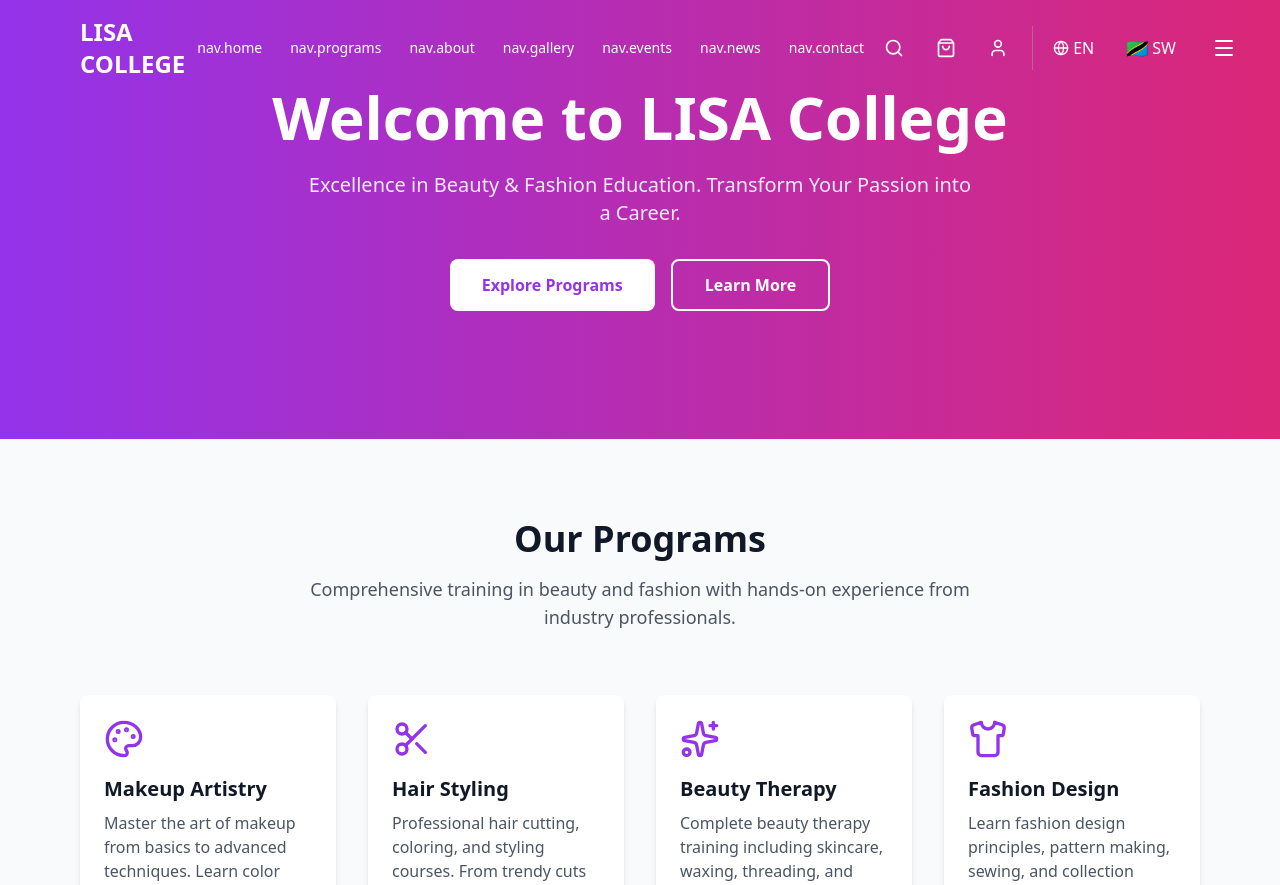
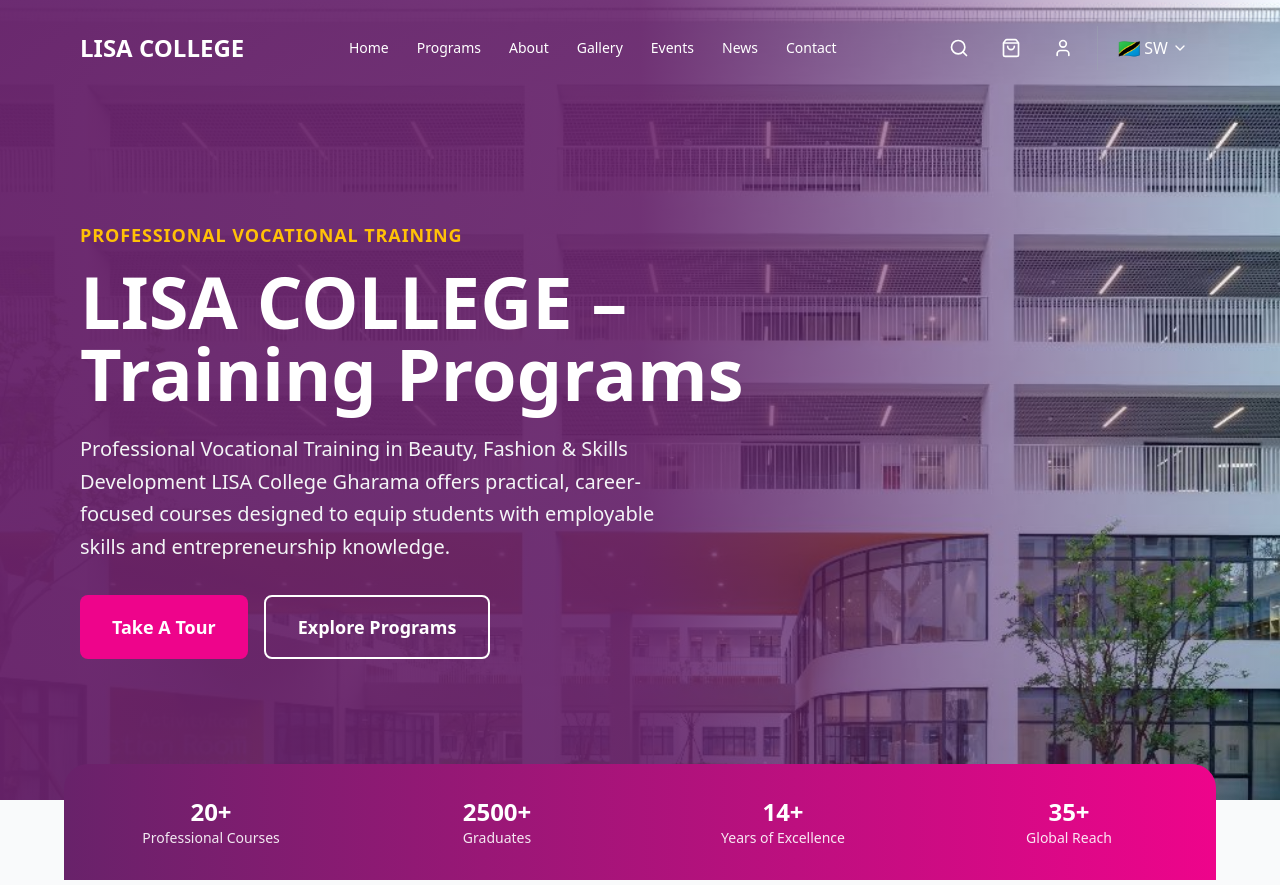
Before and after one commit to msetitech/lisacollege, a React app in the folder frontend/: page / in a window 1280 px wide. Shown: the top 885 px of the page. Built offline with nearby package versions, Linux system fonts and the light colour scheme; the HTML template or start-up script is replaced by a standard one.

Commit message:
fixing the conten of the colegers landing page

```diff
--- a/frontend/src/App.jsx
+++ b/frontend/src/App.jsx
@@ -1,9 +1,12 @@
+import { I18nextProvider } from "react-i18next";
+import i18n from "./i18n/i18n";
 import Navbar from "./components/Layout/Navbar";
 import Footer from "./components/Layout/Footer";
 import Home from "./pages/Home";
 
 function App() {
 	return (
+		<I18nextProvider i18n={i18n}>
 			<div className="min-h-screen bg-gray-50 flex flex-col">
 				{/* Navigation */}
 				<Navbar />
@@ -16,6 +19,7 @@ function App() {
 				{/* Footer */}
 				<Footer />
 			</div>
+		</I18nextProvider>
 	);
 }
 
--- a/frontend/src/components/Layout/Navbar.jsx
+++ b/frontend/src/components/Layout/Navbar.jsx
@@ -1,11 +1,20 @@
 import { useState, useEffect } from "react";
-import { Menu, X, Search, ShoppingBag, User, Globe } from "lucide-react";
+import {
+	Menu,
+	X,
+	Search,
+	ShoppingBag,
+	User,
+	Globe,
+	ChevronDown,
+} from "lucide-react";
 import { useTranslation } from "react-i18next";
 import { useLanguage } from "../../hooks/useLanguage";
 
 export default function Navbar() {
 	const [isScrolled, setIsScrolled] = useState(false);
 	const [isMobileMenuOpen, setIsMobileMenuOpen] = useState(false);
+	const [isLanguageDropdownOpen, setIsLanguageDropdownOpen] = useState(false);
 	const { t } = useTranslation();
 	const { changeLanguage, currentLanguage } = useLanguage();
 
@@ -88,37 +97,78 @@ export default function Navbar() {
 							<User size={20} />
 						</button>
 
-						{/* Language Switcher */}
-						<div className="flex items-center space-x-2 ml-2 pl-2 border-l border-gray-400 border-opacity-50">
+						{/* Language Dropdown */}
+						<div className="relative ml-2 pl-2 border-l border-gray-400 border-opacity-50">
 							<button
-								onClick={() => changeLanguage("en")}
+								onClick={() =>
+									setIsLanguageDropdownOpen(!isLanguageDropdownOpen)
+								}
 								className={`px-3 py-2 rounded-lg font-medium transition-colors flex items-center space-x-1 ${
+									isScrolled
+										? "text-gray-700 hover:bg-gray-100"
+										: "text-white hover:bg-white hover:bg-opacity-10"
+								}`}>
+								{currentLanguage === "en" ? (
+									<>
+										<Globe size={16} />
+										<span>EN</span>
+									</>
+								) : (
+									<>
+										<span className="text-lg">🇹🇿</span>
+										<span>SW</span>
+									</>
+								)}
+								<ChevronDown size={16} />
+							</button>
+
+							{/* Dropdown Menu */}
+							{isLanguageDropdownOpen && (
+								<div
+									className={`absolute right-0 mt-2 w-40 rounded-lg shadow-lg z-50 ${
+										isScrolled ? "bg-white" : "bg-gray-900"
+									}`}>
+									<button
+										onClick={() => {
+											changeLanguage("en");
+											setIsLanguageDropdownOpen(false);
+										}}
+										className={`w-full text-left px-4 py-3 flex items-center space-x-2 transition-colors ${
 											currentLanguage === "en"
 												? isScrolled
 													? "bg-purple-100 text-purple-700"
-											: "bg-white bg-opacity-20 text-white"
+													: "bg-purple-700 text-white"
 												: isScrolled
 													? "text-gray-700 hover:bg-gray-100"
-											: "text-white hover:bg-white hover:bg-opacity-10"
+													: "text-white hover:bg-gray-800"
 										}`}>
-								<Globe size={16} />
-								<span>EN</span>
+										<Globe size={18} />
+										<span className="font-medium">English</span>
 									</button>
 									<button
-								onClick={() => changeLanguage("sw")}
-								className={`px-3 py-2 rounded-lg font-medium transition-colors flex items-center space-x-1 ${
+										onClick={() => {
+											changeLanguage("sw");
+											setIsLanguageDropdownOpen(false);
+										}}
+										className={`w-full text-left px-4 py-3 flex items-center space-x-2 transition-colors border-t ${
 											currentLanguage === "sw"
 												? isScrolled
-											? "bg-purple-100 text-purple-700"
-											: "bg-white bg-opacity-20 text-white"
+													? "bg-purple-100 text-purple-700 border-purple-200"
+													: "bg-purple-700 text-white border-purple-600"
 												: isScrolled
-											? "text-gray-700 hover:bg-gray-100"
-											: "text-white hover:bg-white hover:bg-opacity-10"
+													? "text-gray-700 hover:bg-gray-100 border-gray-200"
+													: "text-white hover:bg-gray-800 border-gray-700"
 										}`}>
 										<span className="text-lg">🇹🇿</span>
-								<span>SW</span>
+										<span className="font-medium">Swahili</span>
 									</button>
 								</div>
+							)}
+						</div>
+					</div>
+
+					{/* Mobile Menu Button */}
+					<div className="md:hidden">
 						<button
 							onClick={() => setIsMobileMenuOpen(!isMobileMenuOpen)}
 							className={`p-2 rounded-lg transition-colors ${
@@ -139,7 +189,7 @@ export default function Navbar() {
 						}`}>
 						{navLinks.map((link) => (
 							<a
-								key={link.label}
+								key={link.key}
 								href={link.href}
 								className={`block px-3 py-2 rounded-md text-base font-medium transition-colors ${
 									isScrolled
@@ -149,6 +199,77 @@ export default function Navbar() {
 								{link.label}
 							</a>
 						))}
+						{/* Mobile Language Dropdown */}
+						<div className="px-3 py-4 border-t mt-4 border-gray-400 border-opacity-50">
+							<button
+								onClick={() =>
+									setIsLanguageDropdownOpen(!isLanguageDropdownOpen)
+								}
+								className={`w-full px-4 py-2 rounded-lg font-medium transition-colors flex items-center justify-between ${
+									isScrolled
+										? "text-gray-700 hover:bg-gray-100"
+										: "text-white hover:bg-white hover:bg-opacity-10"
+								}`}>
+								<div className="flex items-center space-x-2">
+									{currentLanguage === "en" ? (
+										<>
+											<Globe size={18} />
+											<span>English</span>
+										</>
+									) : (
+										<>
+											<span className="text-lg">🇹🇿</span>
+											<span>Swahili</span>
+										</>
+									)}
+								</div>
+								<ChevronDown
+									size={16}
+									className={`transition-transform ${isLanguageDropdownOpen ? "rotate-180" : ""}`}
+								/>
+							</button>
+
+							{/* Mobile Dropdown Menu */}
+							{isLanguageDropdownOpen && (
+								<div
+									className={`mt-2 rounded-lg overflow-hidden ${isScrolled ? "bg-gray-50" : "bg-gray-800"}`}>
+									<button
+										onClick={() => {
+											changeLanguage("en");
+											setIsLanguageDropdownOpen(false);
+										}}
+										className={`w-full text-left px-4 py-3 flex items-center space-x-2 transition-colors ${
+											currentLanguage === "en"
+												? isScrolled
+													? "bg-purple-100 text-purple-700"
+													: "bg-purple-700 text-white"
+												: isScrolled
+													? "text-gray-700 hover:bg-gray-100"
+													: "text-white hover:bg-gray-700"
+										}`}>
+										<Globe size={18} />
+										<span className="font-medium">English</span>
+									</button>
+									<button
+										onClick={() => {
+											changeLanguage("sw");
+											setIsLanguageDropdownOpen(false);
+										}}
+										className={`w-full text-left px-4 py-3 flex items-center space-x-2 transition-colors border-t ${
+											currentLanguage === "sw"
+												? isScrolled
+													? "bg-purple-100 text-purple-700 border-purple-200"
+													: "bg-purple-700 text-white border-purple-600"
+												: isScrolled
+													? "text-gray-700 hover:bg-gray-100 border-gray-200"
+													: "text-white hover:bg-gray-700 border-gray-600"
+										}`}>
+										<span className="text-lg">🇹🇿</span>
+										<span className="font-medium">Swahili</span>
+									</button>
+								</div>
+							)}
+						</div>
 					</div>
 				)}
 			</div>
--- a/frontend/src/components/Sections/Hero.jsx
+++ b/frontend/src/components/Sections/Hero.jsx
@@ -1,21 +1,69 @@
+import { useTranslation } from "react-i18next";
+import heroImage from "../../assets/images/demolandingimage.jpg";
+
 export default function Hero() {
+	const { t } = useTranslation();
+
 	return (
-		<section className="pt-20 bg-gradient-to-r from-purple-600 to-pink-600 text-white py-32">
-			<div className="max-w-6xl mx-auto px-4 text-center">
-				<h1 className="text-6xl font-bold mb-4 leading-tight">
-					Welcome to LISA College
-				</h1>
-				<p className="text-xl text-purple-100 mb-8 max-w-2xl mx-auto">
-					Excellence in Beauty & Fashion Education. Transform Your Passion into
-					a Career.
-				</p>
-				<div className="flex flex-col sm:flex-row gap-4 justify-center">
-					<button className="bg-white text-purple-600 px-8 py-3 rounded-lg font-semibold hover:bg-gray-100 transition-colors">
-						Explore Programs
-					</button>
-					<button className="border-2 border-white text-white px-8 py-3 rounded-lg font-semibold hover:bg-white hover:bg-opacity-10 transition-colors">
-						Learn More
-					</button>
+		<section
+			className="pt-20 relative h-screen bg-cover bg-center bg-no-repeat"
+			style={{
+				backgroundImage: `url(${heroImage})`,
+			}}>
+			{/* Dark Overlay */}
+			<div className="absolute inset-0 bg-gradient-to-r from-[#68226A]/95 via-[#68226A]/90 to-transparent"></div>
+
+			{/* Content */}
+			<div className="relative max-w-6xl mx-auto px-4 h-full flex flex-col justify-center">
+				<div className="max-w-2xl">
+					{/* Subtitle */}
+					<p className="text-[#FFC107] text-lg font-semibold mb-4 uppercase tracking-wider">
+						Professional Vocational Training
+					</p>
+
+					{/* Main Title */}
+					<h1 className="text-6xl md:text-7xl font-bold text-white mb-6 leading-tight">
+						{t("hero.mainTitle")}
+					</h1>
+
+					{/* Description */}
+					<p className="text-xl text-gray-100 mb-8 leading-relaxed max-w-xl">
+						{t("hero.mainSubtitle")}
+					</p>
+
+					{/* CTA Buttons */}
+					<div className="flex flex-col sm:flex-row gap-4">
+						<button className="bg-[#EE048B] hover:bg-[#d60278] text-white px-8 py-4 rounded-lg font-bold text-lg transition-all transform hover:scale-105">
+							{t("hero.tourBtn")}
+						</button>
+						<button className="border-2 border-white text-white hover:bg-white hover:text-[#68226A] px-8 py-4 rounded-lg font-bold text-lg transition-all">
+							{t("hero.exploreBtn")}
+						</button>
+					</div>
+				</div>
+			</div>
+
+			{/* Bottom Feature Bar */}
+			<div className="absolute bottom-0 left-1/2 transform -translate-x-1/2 w-11/12 max-w-6xl -mb-20 rounded-t-3xl bg-gradient-to-r from-[#68226A] to-[#EE048B] py-8">
+				<div className="px-4">
+					<div className="grid grid-cols-2 md:grid-cols-4 gap-6 text-white">
+						<div className="text-center">
+							<p className="text-2xl font-bold text-white">20+</p>
+							<p className="text-sm opacity-90">{t("hero.courses")}</p>
+						</div>
+						<div className="text-center">
+							<p className="text-2xl font-bold text-white">2500+</p>
+							<p className="text-sm opacity-90">{t("hero.graduates")}</p>
+						</div>
+						<div className="text-center">
+							<p className="text-2xl font-bold text-white">14+</p>
+							<p className="text-sm opacity-90">{t("hero.years")}</p>
+						</div>
+						<div className="text-center">
+							<p className="text-2xl font-bold text-white">35+</p>
+							<p className="text-sm opacity-90">{t("hero.countries")}</p>
+						</div>
+					</div>
 				</div>
 			</div>
 		</section>
--- a/frontend/src/i18n/locales/en.json
+++ b/frontend/src/i18n/locales/en.json
@@ -9,9 +9,16 @@
 		"contact": "Contact"
 	},
 	"hero": {
+		"mainTitle": "LISA COLLEGE – Training Programs",
+		"mainSubtitle": "Professional Vocational Training in Beauty, Fashion & Skills Development\n\nLISA College Gharama offers practical, career-focused courses designed to equip students with employable skills and entrepreneurship knowledge.",
+		"tourBtn": "Take A Tour",
+		"exploreBtn": "Explore Programs",
+		"courses": "Professional Courses",
+		"graduates": "Graduates",
+		"years": "Years of Excellence",
+		"countries": "Global Reach",
 		"title": "Welcome to LISA College",
 		"subtitle": "Excellence in Beauty & Fashion Education. Transform Your Passion into a Career.",
-		"exploreBtn": "Explore Programs",
 		"learnBtn": "Learn More"
 	},
 	"programs": {
--- a/frontend/src/i18n/locales/sw.json
+++ b/frontend/src/i18n/locales/sw.json
@@ -9,9 +9,16 @@
 		"contact": "Wasiliana"
 	},
 	"hero": {
+		"mainTitle": "LISA COLLEGE – Kozi za Mafunzo ya Ufundi",
+		"mainSubtitle": "Mafunzo ya kitaalamu ya Urembo, Mitindo ya Mavazi na Stadi za Kujiajiri\n\nLISA College inatoa mafunzo ya vitendo yanayolenga kukuza ujuzi wa ajira na ujasiriamali.",
+		"tourBtn": "Tembelea Chuo",
+		"exploreBtn": "Chunguza Programu",
+		"courses": "Kozi za Kitaalamu",
+		"graduates": "Waliohitimu",
+		"years": "Miaka ya Ubora",
+		"countries": "Ulimwengu wa Wanyonge",
 		"title": "Karibu katika LISA College",
 		"subtitle": "Ubora katika Elimu ya Uzuri na Mitindo. Badilisha Shauku Yako kuwa Kazi.",
-		"exploreBtn": "Chunguza Programu",
 		"learnBtn": "Jifunze Zaidi"
 	},
 	"programs": {
```
Also changed, not shown: frontend/src/assets/images/demolandingimage.jpg (added). Lines whose indentation alone changed are shown as unchanged.
